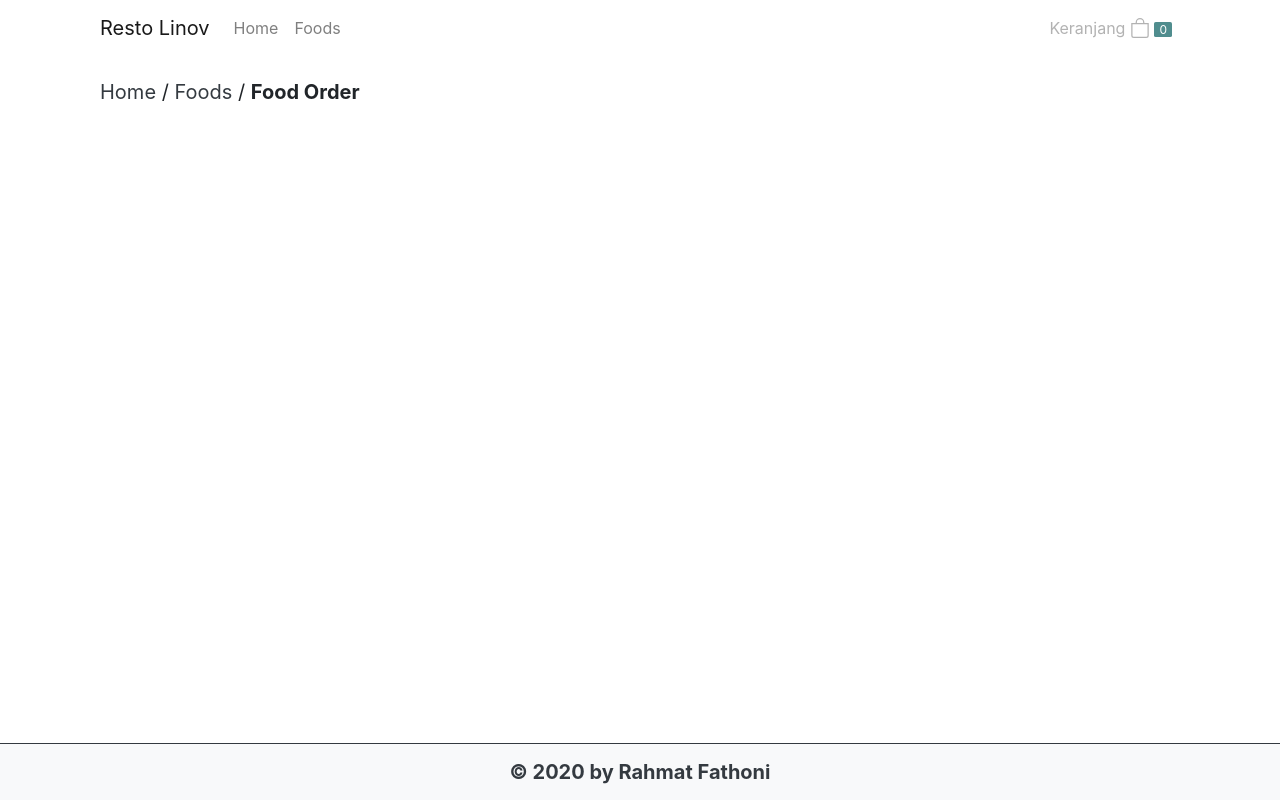
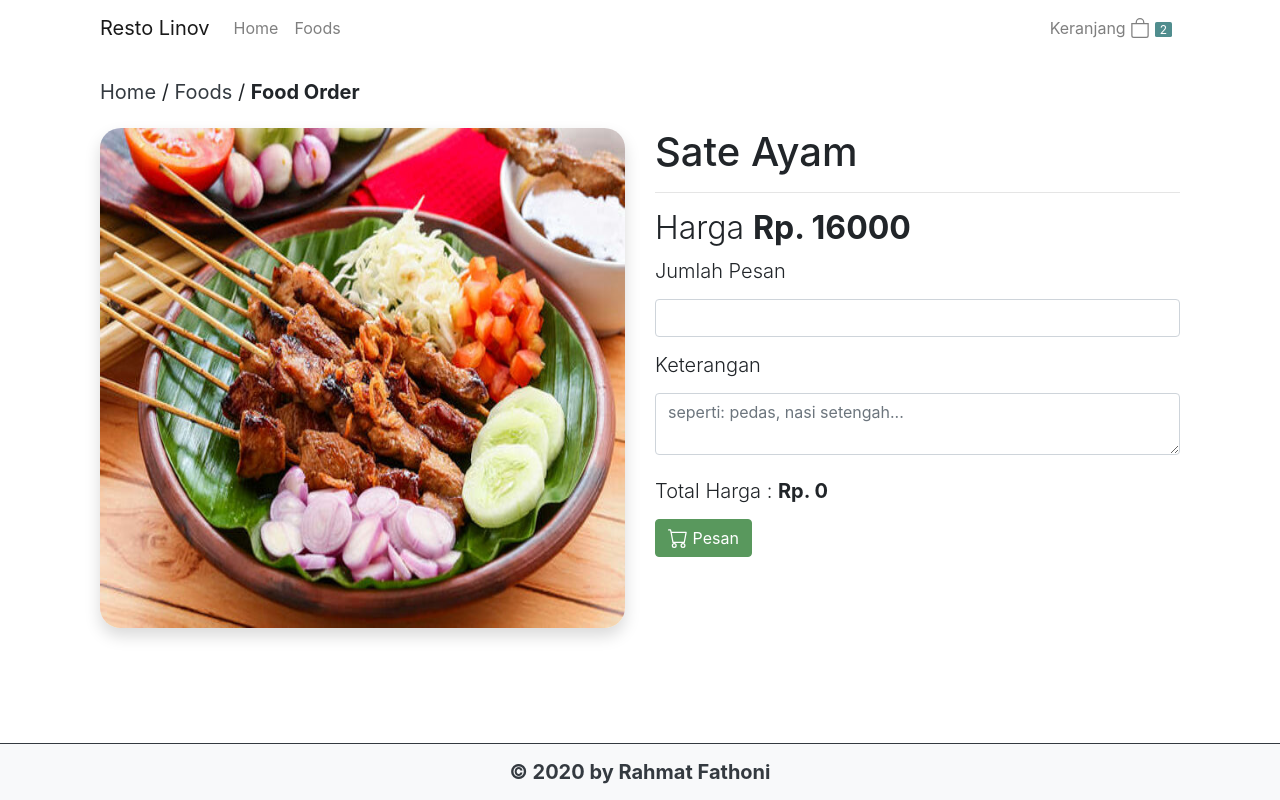
Before and after one commit to rahfathoni/lc-training-clientvue-1, a Vue app: page /foods/1 in a window 1280 px wide. Built offline with nearby package versions, Linux system fonts and the light colour scheme; no server answers; data requests are answered from the project's data file; what vue-toast-notification would draw is missing.

Commit message:
edit navbar, foodcard, foodorder, foods. cart still error

```diff
--- /dev/null
+++ b/db.json
@@ -0,0 +1,165 @@
+{
+  "best-products": [
+    {
+      "id": 1,
+      "kode": "K-01",
+      "nama": "Sate Ayam",
+      "harga": 16000,
+      "is_ready": true,
+      "gambar": "sate-ayam.jpg"
+    },
+    {
+      "id": 2,
+      "kode": "K-02",
+      "nama": "Nasi Goreng Telur",
+      "harga": 14000,
+      "is_ready": true,
+      "gambar": "nasi-goreng-telor.jpg"
+    },
+    {
+      "id": 3,
+      "kode": "K-03",
+      "nama": "Nasi Rames",
+      "harga": 12000,
+      "is_ready": true,
+      "gambar": "nasi-rames.jpg"
+    }
+  ],
+  "products": [
+    {
+      "id": 1,
+      "kode": "K-01",
+      "nama": "Sate Ayam",
+      "harga": 16000,
+      "is_ready": true,
+      "gambar": "sate-ayam.jpg"
+    },
+    {
+      "id": 2,
+      "kode": "K-02",
+      "nama": "Nasi Goreng Telur",
+      "harga": 14000,
+      "is_ready": true,
+      "gambar": "nasi-goreng-telor.jpg"
+    },
+    {
+      "id": 3,
+      "kode": "K-03",
+      "nama": "Nasi Rames",
+      "harga": 12000,
+      "is_ready": true,
+      "gambar": "nasi-rames.jpg"
+    },
+    {
+      "id": 4,
+      "kode": "K-04",
+      "nama": "Mie Ayam Bakso",
+      "harga": 14000,
+      "is_ready": true,
+      "gambar": "mie-ayam-bakso.jpg"
+    },
+    {
+      "id": 5,
+      "kode": "K-05",
+      "nama": "Mie Goreng",
+      "harga": 13000,
+      "is_ready": true,
+      "gambar": "mie-goreng.jpg"
+    },
+    {
+      "id": 6,
+      "kode": "K-06",
+      "nama": "Bakso",
+      "harga": 10000,
+      "is_ready": true,
+      "gambar": "bakso.jpg"
+    },
+    {
+      "id": 7,
+      "kode": "K-07",
+      "nama": "Pangsit 6 pcs",
+      "harga": 5000,
+      "is_ready": true,
+      "gambar": "pangsit.jpg"
+    },
+    {
+      "id": 8,
+      "kode": "K-08",
+      "nama": "Kentang Goreng",
+      "harga": 5000,
+      "is_ready": true,
+      "gambar": "kentang-goreng.jpg"
+    },
+    {
+      "id": 9,
+      "kode": "K-09",
+      "nama": "Lontong Opor Ayam",
+      "harga": 18000,
+      "is_ready": true,
+      "gambar": "lontong-opor-ayam.jpg"
+    }
+  ],
+  "keranjangs": [
+    {
+      "jumlah_pemesanan": "1",
+      "keterangan": "Pedes",
+      "products": {
+        "id": 2,
+        "kode": "K-02",
+        "nama": "Nasi Goreng Telur",
+        "harga": 14000,
+        "is_ready": true,
+        "gambar": "nasi-goreng-telor.jpg"
+      },
+      "id": 1
+    },
+    {
+      "jumlah_pemesanan": 1,
+      "keterangan": "-",
+      "products": {
+        "id": 1,
+        "kode": "K-01",
+        "nama": "Sate Ayam",
+        "harga": 16000,
+        "is_ready": true,
+        "gambar": "sate-ayam.jpg"
+      },
+      "id": 2
+    }
+  ],
+  "pesanans": [
+    {
+      "nama": "Afif",
+      "noMeja": "3",
+      "keranjangs": [
+        {
+          "jumlah_pemesanan": "1",
+          "keterangan": "Pedes",
+          "products": {
+            "id": 1,
+            "kode": "K-01",
+            "nama": "Sate Ayam",
+            "harga": 16000,
+            "is_ready": true,
+            "gambar": "sate-ayam.jpg"
+          },
+          "id": 1
+        },
+        {
+          "jumlah_pemesanan": "1",
+          "keterangan": "Pedes",
+          "products": {
+            "id": 2,
+            "kode": "K-02",
+            "nama": "Nasi Goreng Telur",
+            "harga": 14000,
+            "is_ready": true,
+            "gambar": "nasi-goreng-telor.jpg"
+          },
+          "id": 2
+        }
+      ],
+      "id": 1
+    }
+  ]
+}
--- a/src/components/FoodCard.vue
+++ b/src/components/FoodCard.vue
@@ -4,10 +4,10 @@
       v-for="(datum, i) in data" :key="i"
       >
         <div class="card shadow" style="border-radius: 5%">
-          <img :src="getImage(datum.image)" class="card-img-top img-card-cust" :alt="datum.image">
+          <img :src="getImage(datum.gambar)" class="card-img-top img-card-cust" :alt="datum.gambar">
           <div class="card-body text-left">
-            <h3 class="card-title font-weight-normal">{{datum.name}}</h3>
-            <h5 class="card-text pt-0 pb-2 font-weight-light">Harga: Rp. {{datum.price}}</h5>
+            <h3 class="card-title font-weight-normal">{{datum.nama}}</h3>
+            <h5 class="card-text pt-0 pb-2 font-weight-light">Harga: Rp. {{datum.harga}}</h5>
             <router-link tag="button" :to="`/foods/${datum.id}`" class="btn btn-cust btn-cust:hover"><b-icon-cart /> Pesan</router-link>
           </div>
         </div>
--- a/src/components/Navbar.vue
+++ b/src/components/Navbar.vue
@@ -17,7 +17,7 @@
                     Keranjang <b-icon-bag /> <span class="text-cust">0</span>
                 </b-nav-item>
                 <b-nav-item v-else to="/keranjang">
-                    Keranjang <b-icon-bag /> <span class="text-cust">{{cartAmount}}</span>
+                    Keranjang <b-icon-bag /> <span class="text-cust">{{ cartAmount }}</span>
                 </b-nav-item>
             </b-navbar-nav>
             </b-collapse>
@@ -33,7 +33,7 @@ export default {
     cartAmount () {
       let result = 0
       for (let i = 0; i < this.cart.length; i++) {
-        result = result + this.cart[i].amount
+        result = result + parseInt(this.cart[i].jumlah_pemesanan)
       }
       return result
     }
--- a/src/store/index.js
+++ b/src/store/index.js
@@ -23,28 +23,35 @@ export default new Vuex.Store({
   },
   actions: {
     readInitialData (store, payload) {
-      return server.get('/foods')
+      return server.get('/products')
         .then(({ data }) => {
           store.commit('SET_FOODS', Object.values(data))
-          return server.get('/bestFoods')
+          return server.get('/best-products')
         })
         .then(({ data }) => {
           store.commit('SET_BESTFOODS', Object.values(data))
+          return server.get('/keranjangs')
+        })
+        .then(({ data }) => {
+          console.log(data)
+          store.commit('SET_CART', Object.values(data))
         })
         .catch(err => {
-          return console.log(err)
+          console.log(err)
         })
     },
     addOrder (store, payload) {
-      const cart = store.state.cart
-      if (cart.length === 0) {
-        payload.id = 1
-      } else {
-        const lastId = cart[cart.length - 1].id
-        payload.id = lastId + 1
-      }
-      cart.push(payload)
-      return store.commit('SET_CART', cart)
+      return server.post('/keranjangs', payload)
+        .then(({ data }) => {
+          const cart = store.state.cart
+          console.log('masukk')
+          console.log(data)
+          cart.push(payload)
+          store.commit('SET_CART', cart)
+        })
+        .catch(err => {
+          console.log(err)
+        })
     },
     deleteItem (store, payload) {
       const cart = store.state.cart
--- a/src/views/FoodOrder.vue
+++ b/src/views/FoodOrder.vue
@@ -5,27 +5,27 @@
         <h5 class=" font-weight-normal"><router-link class="text-dark" to="/">Home</router-link> / <router-link class="text-dark" to="/foods">Foods</router-link> / <span class=" font-weight-bold">Food Order</span></h5>
       </div>
     </div>
-    <div class="row mt-3">
+    <div class="row mt-3" v-if="datum !== ''">
       <div class="col-6">
-        <img v-if="datum.name !== ''" :alt="datum.image" :src="getImage(datum.image)"
+        <img v-if="datum.nama !== ''" :alt="datum.gambar" :src="getImage(datum.gambar)"
       class="big-img-cust shadow">
       </div>
-        <div v-if="datum.name !== ''" class="col-6 text-left">
-        <h1>{{datum.name}}</h1>
+        <div v-if="datum.nama !== ''" class="col-6 text-left">
+        <h1>{{datum.nama}}</h1>
         <hr />
-        <h2 class=" font-weight-light pb-1">Harga <span class=" font-weight-bold">Rp. {{datum.price}}</span></h2>
+        <h2 class=" font-weight-light pb-1">Harga <span class=" font-weight-bold">Rp. {{datum.harga}}</span></h2>
         <form @submit.prevent="orderFood">
           <div class="form-group">
-            <h5 for="amount" class=" font-weight-light pb-2">Jumlah Pesan</h5>
-            <input id="amount" type="number" class="form-control" v-model="order.amount" min="1" required>
+            <h5 for="jumlah_pemesanan" class=" font-weight-light pb-2">Jumlah Pesan</h5>
+            <input id="jumlah_pemesanan" type="number" class="form-control" v-model="order.jumlah_pemesanan" min="1" required>
           </div>
           <div class="form-group mb-0 pb-0">
-            <h5 for="note" class=" font-weight-light pb-2">Keterangan</h5>
-            <textarea id="note" class="form-control" placeholder="seperti: pedas, nasi setengah..." v-model="order.note" />
+            <h5 for="keterangan" class=" font-weight-light pb-2">Keterangan</h5>
+            <textarea id="keterangan" class="form-control" placeholder="seperti: pedas, nasi setengah..." v-model="order.keterangan" />
           </div>
           <br />
           <div class="form-group">
-            <h5 class=" font-weight-light pt-0">Total Harga : <span class=" font-weight-bold">Rp. {{order.amount * datum.price}}</span></h5>
+            <h5 class=" font-weight-light pt-0">Total Harga : <span class=" font-weight-bold">Rp. {{order.jumlah_pemesanan * datum.harga}}</span></h5>
           </div>
           <button type="submit" class="btn btn-cust btn-cust:hover"><b-icon-cart /> Pesan</button>
         </form>
@@ -40,15 +40,10 @@ export default {
   name: 'FoodOrder',
   data () {
     return {
-      datum: {
-        name: '',
-        price: 0,
-        image: ''
-      },
+      datum: '',
       order: {
-        amount: '',
-        totalPrice: 0,
-        note: ''
+        jumlah_pemesanan: '',
+        keterangan: ''
       }
     }
   },
@@ -56,12 +51,12 @@ export default {
     ...mapState(['foods'])
   },
   methods: {
-    ...mapActions(['readInitialFoods', 'addOrder']),
+    ...mapActions(['readInitialData', 'addOrder']),
     getImage (img) {
       return require('../assets/' + img)
     },
     async reload () {
-      await this.readInitialFoods()
+      await this.readInitialData()
       this.readFoodDetail()
     },
     readFoodDetail () {
@@ -73,14 +68,13 @@ export default {
       }
     },
     async orderFood () {
-      await this.calculatePrice()
       await this.addOrder({
-        name: this.datum.name,
-        price: parseInt(this.datum.price),
-        image: this.datum.image,
-        amount: parseInt(this.order.amount),
-        totalPrice: parseInt(this.order.totalPrice),
-        note: this.order.note
+        jumlah_pemesanan: parseInt(this.order.jumlah_pemesanan),
+        keterangan: this.order.keterangan || '-',
+        products: {
+          ...this.datum,
+          harga: parseInt(this.datum.harga)
+        }
       })
       await this.$toast.open({
         message: 'Sukses Masuk Keranjang',
@@ -88,16 +82,9 @@ export default {
         duration: 3500,
         position: 'top-right'
       })
-      this.order.totalPrice = 0
-      this.order.amount = ''
-      this.order.note = ''
+      this.order.jumlah_pemesanan = ''
+      this.order.keterangan = ''
       this.$router.push('/keranjang')
-    },
-    calculatePrice () {
-      this.order.totalPrice = this.datum.price * this.order.amount
-      if (this.order.note === '') {
-        this.order.note = '-'
-      }
     }
   },
   created () {
--- a/src/views/Foods.vue
+++ b/src/views/Foods.vue
@@ -17,7 +17,7 @@
       </div>
       <div class="row pt-3">
         <div class="col">
-          <FoodCard :data="searchFood" />
+          <FoodCard :data="foods" />
         </div>
       </div>
     </div>
@@ -37,15 +37,15 @@ export default {
     FoodCard
   },
   computed: {
-    ...mapState(['foods']),
-    searchFood () {
-      if (this.search === '') {
-        return this.foods
-      } else {
-        const fromSearch = this.foods.filter(datum => datum.name.toUpperCase().includes(this.search.toUpperCase()))
-        return fromSearch
-      }
-    }
+    ...mapState(['foods'])
+    // searchFood () {
+    //   if (this.search === '') {
+    //     return this.foods
+    //   } else {
+    //     const fromSearch = this.foods.filter(datum => datum.name.toUpperCase().includes(this.search.toUpperCase()))
+    //     return fromSearch
+    //   }
+    // }
   }
 }
 </script>
```
